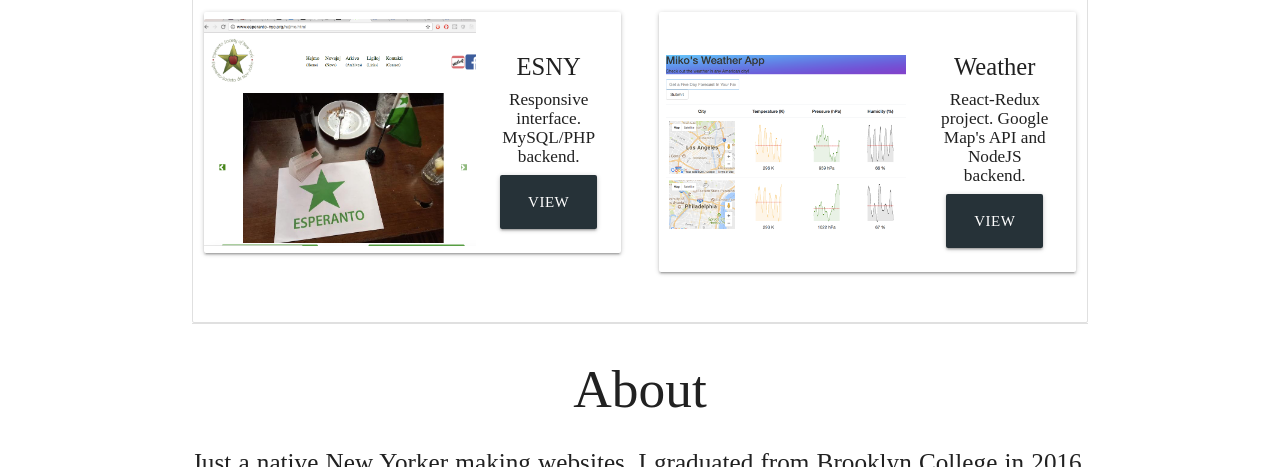
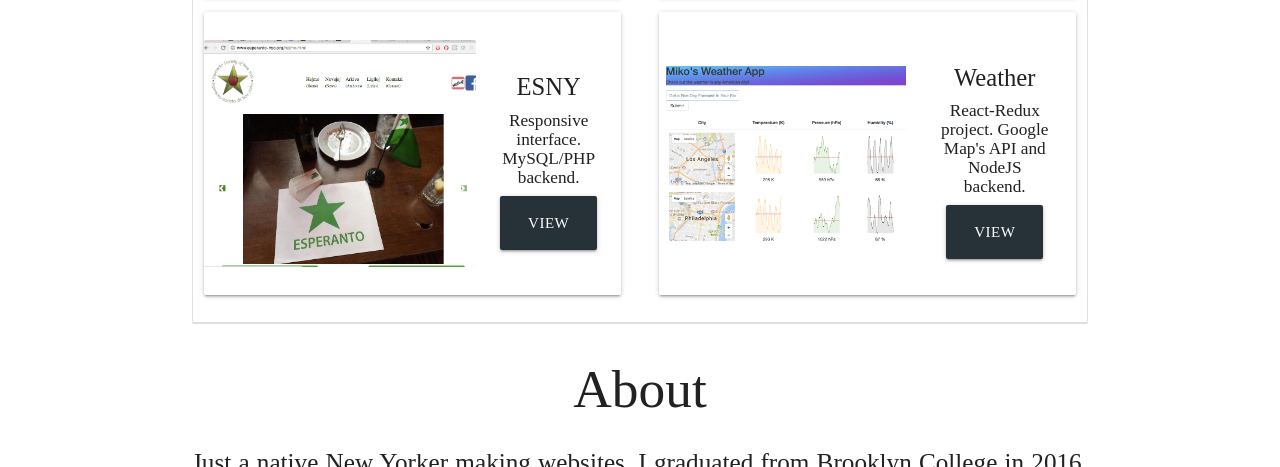
Before and after one commit to MikoBrandini/portfolio, a plain HTML site: page index.html in a window 1280 px wide. Shown: the part 791-1258 px from the top of the page. Drawn offline with nearby package versions, Linux system fonts and the light colour scheme; a web font is replaced by a local one.

Commit message:
Made portfolio images clickable. Minor styling adjustments.

```diff
--- a/assets/css/styles.css
+++ b/assets/css/styles.css
@@ -26,6 +26,9 @@
 .btn-large{
   bottom: 0px;
   position: relative;
+}
+.card{
+  height: 100%;
 }
 
 @media screen and (min-width: 765px){
--- a/index.html
+++ b/index.html
@@ -42,7 +42,7 @@
                <div class="col surviveZombieTropes">
                   <div class="card valign-wrapper">
                      <div class="card-image waves-effect waves-block waves-light ">
-                        <img src="assets\img\zombies.png ">
+                        <a href="https://mikobrandini.github.io/surviving_zombie_tropes/" target="_blank"><img src="assets\img\zombies.png "></a>
                      </div>
                      <div class="card-content">
                         <span class="card-title grey-text text-darken-4 ">
@@ -50,7 +50,7 @@
                            <h6>Made with ReactJS. Chooose Your Own Adventure. </h6>
                         </span>
                         <p>
-                           <a  class="blue-grey darken-4 btn-large " href="https://mikobrandini.github.io/surviving_zombie_tropes/" target="_blank ">View</a>
+                           <a  class="blue-grey darken-4 btn-large " href="https://mikobrandini.github.io/surviving_zombie_tropes/" target="_blank">View</a>
                         </p>
                      </div>
                   </div>
@@ -58,7 +58,7 @@
                <div class="col">
                   <div class="card center valign-wrapper">
                      <div class="card-image waves-effect waves-block waves-light ">
-                        <img src="assets\img\mikotv.png ">
+                         <a href="http://mikotv.herokuapp.com/ " target="_blank "<img src="assets\img\mikotv.png "></a>
                      </div>
                      <div class="card-content ">
                         <span class="card-title grey-text text-darken-4 ">
@@ -86,7 +86,7 @@
                <div class="col">
                   <div class="card center valign-wrapper">
                      <div class="card-image waves-effect waves-block waves-light ">
-                        <img src="assets\img\esnyWebsite.png ">
+                          <a href="http://www.esperanto-nyc.org/ " target="_blank "><img src="assets\img\esnyWebsite.png "></a>
                      </div>
                      <div class="card-content ">
                         <span class="card-title grey-text text-darken-4 ">
@@ -113,7 +113,7 @@
                <div class="col">
                   <div class="card valign-wrapper center">
                      <div class="card-image waves-effect waves-block waves-light ">
-                        <img src="assets\img\checkweather.png ">
+                        <a href="http://checkweatherusa.herokuapp.com/ " target="_blank"><img src="assets\img\checkweather.png "></a>
                      </div>
                      <div class="card-content ">
                         <span class="card-title grey-text text-darken-4 ">
@@ -121,7 +121,7 @@
                            <h6>React-Redux project. Google Map's API and NodeJS backend.</h6>
                         </span>
                         <p>
-                           <a  class="blue-grey darken-4 btn-large " href="http://checkweatherusa.herokuapp.com/ " target="_blank ">View</a>
+                           <a  class="blue-grey darken-4 btn-large " href="http://checkweatherusa.herokuapp.com/ " target="_blank">View</a>
                         </p>
                      </div>
 <!--                      <div class="card-reveal flow-text">
```
